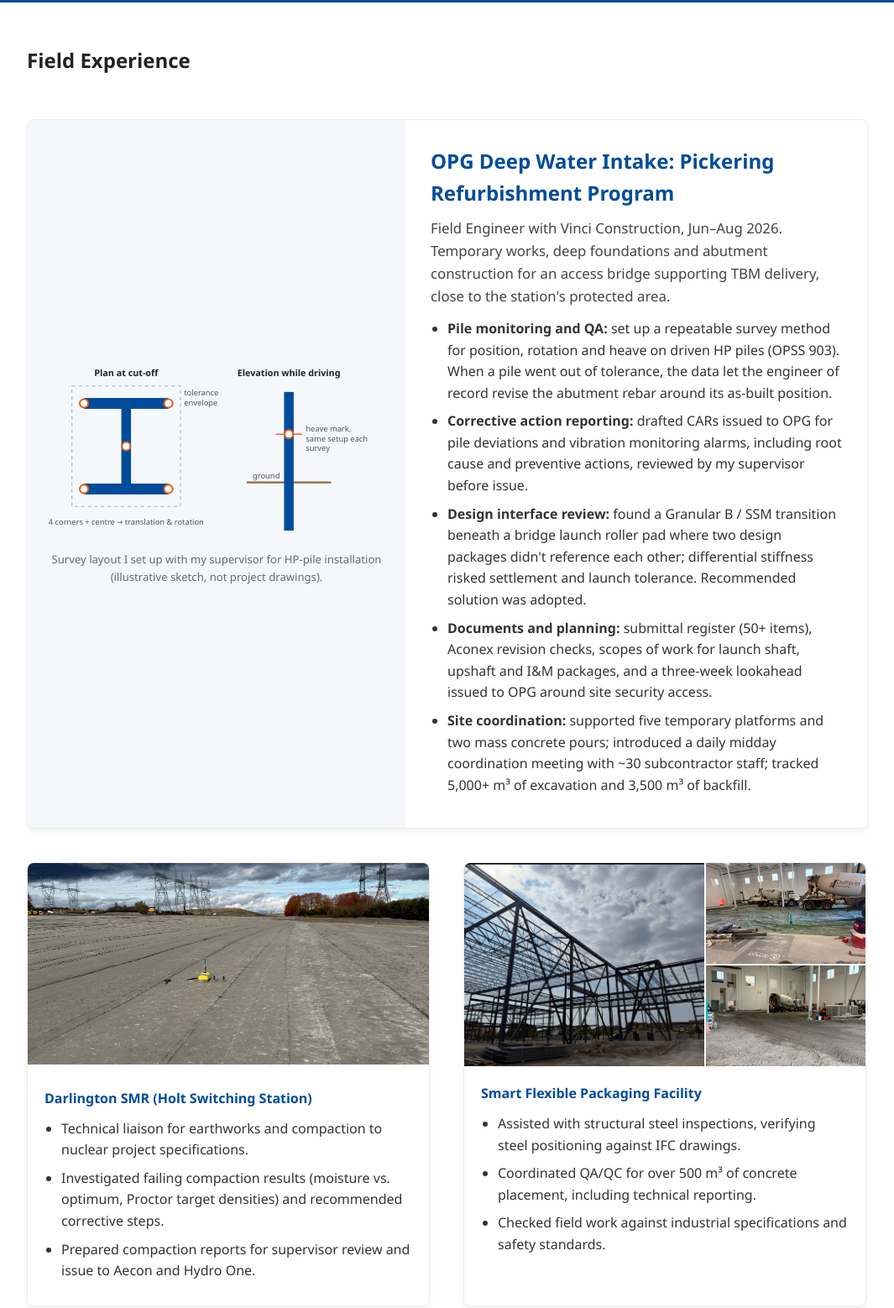
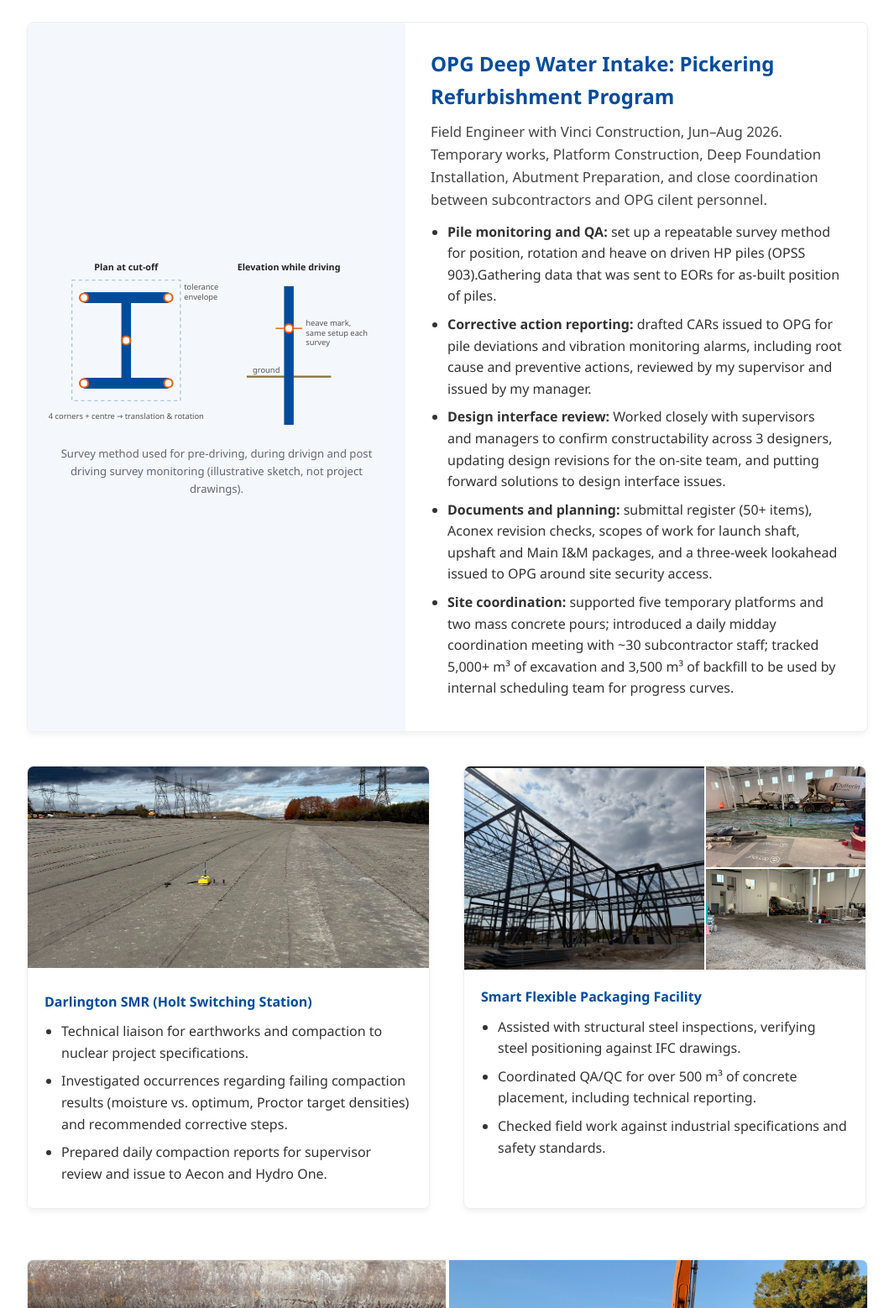
Before and after one commit to anthonyvargale/portfolio, a plain HTML site: page index.html in a window 1280 px wide. Shown: the part 596-2154 px from the top of the page at 84% size, without its empty margins (108-1173 px from the left). Drawn offline with Linux system fonts and the light colour scheme.

Commit message:
Update index.html

```diff
--- a/index.html
+++ b/index.html
@@ -4,7 +4,7 @@
     <meta charset="UTF-8">
     <meta name="viewport" content="width=device-width, initial-scale=1.0">
     <title>Anthony Le | Structural Engineering Portfolio</title>
-    <meta name="description" content="Anthony Le, final-year structural engineering student at Toronto Metropolitan University. Field engineering on OPG nuclear program projects, structural analysis and design.">
+    <meta name="description" content="Anthony Le, final-year structural engineering student at Toronto Metropolitan University.">
     <link rel="stylesheet" href="style.css">
 </head>
 <body>
@@ -15,7 +15,6 @@
             <ul>
                 <li><a href="#projects">Field Experience</a></li>
                 <li><a href="#academic">Design Projects</a></li>
-                <li><a href="#calc">Sample Calc</a></li>
                 <li><a href="#skills">Skills</a></li>
                 <li><a href="#contact">Contact</a></li>
                 <li><a href="resume.html">Resume</a></li>
@@ -27,12 +26,11 @@
         <div class="container">
             <h1>Anthony Le</h1>
             <p class="subtitle">Structural Engineering Student | Field Engineering &amp; QA/QC</p>
-            <p class="mission">Final-year structural engineering student at Toronto Metropolitan University, with two co-op terms on projects in OPG's nuclear program: the Pickering refurbishment's Deep Water Intake and the Darlington SMR switching station.</p>
+            <p class="mission">Final-year structural engineering student at Toronto Metropolitan University.</p>
             <div class="hero-buttons">
                 <a href="#projects" class="btn-primary">View Field Experience</a>
                 <a href="#skills" class="btn-primary">View Technical Skills</a>
                 <a href="#academic" class="btn-primary">View Projects</a>
-                <a href="#calc" class="btn-primary">Sample Calculation</a>
                 <a href="#contact" class="btn-primary">Contact</a>
                 <a href="resume.html" class="btn-primary">Resume</a>
             </div>
@@ -77,18 +75,18 @@
                                     <text x="428" y="148" class="d-small">survey</text>
                                     <text x="340" y="194" class="d-small">ground</text>
                                 </svg>
-                                <figcaption>Survey layout I set up with my supervisor for HP-pile installation (illustrative sketch, not project drawings).</figcaption>
+                                <figcaption> Survey method used for pre-driving, during drivign and post driving survey monitoring (illustrative sketch, not project drawings).</figcaption>
                             </figure>
                         </div>
                         <div class="project-info">
                             <h4>OPG Deep Water Intake: Pickering Refurbishment Program</h4>
-                            <p class="lead">Field Engineer with Vinci Construction, Jun–Aug 2026. Temporary works, deep foundations and abutment construction for an access bridge supporting TBM delivery, close to the station's protected area.</p>
+                            <p class="lead">Field Engineer with Vinci Construction, Jun–Aug 2026. Temporary works, Platform Construction, Deep Foundation Installation, Abutment Preparation, and close coordination between subcontractors and OPG cilent personnel. </p>
                             <ul class="bullets">
-                                <li><strong>Pile monitoring and QA:</strong> set up a repeatable survey method for position, rotation and heave on driven HP piles (OPSS 903). When a pile went out of tolerance, the data let the engineer of record revise the abutment rebar around its as-built position.</li>
-                                <li><strong>Corrective action reporting:</strong> drafted CARs issued to OPG for pile deviations and vibration monitoring alarms, including root cause and preventive actions, reviewed by my supervisor before issue.</li>
-                                <li><strong>Design interface review:</strong> found a Granular B / SSM transition beneath a bridge launch roller pad where two design packages didn't reference each other; differential stiffness risked settlement and launch tolerance. Recommended solution was adopted.</li>
-                                <li><strong>Documents and planning:</strong> submittal register (50+ items), Aconex revision checks, scopes of work for launch shaft, upshaft and I&amp;M packages, and a three-week lookahead issued to OPG around site security access.</li>
-                                <li><strong>Site coordination:</strong> supported five temporary platforms and two mass concrete pours; introduced a daily midday coordination meeting with ~30 subcontractor staff; tracked 5,000+ m³ of excavation and 3,500 m³ of backfill.</li>
+                                <li><strong>Pile monitoring and QA:</strong> set up a repeatable survey method for position, rotation and heave on driven HP piles (OPSS 903).Gathering data that was sent to EORs for as-built position of piles.</li>
+                                <li><strong>Corrective action reporting:</strong> drafted CARs issued to OPG for pile deviations and vibration monitoring alarms, including root cause and preventive actions, reviewed by my supervisor and issued by my manager.</li>
+                                <li><strong>Design interface review:</strong> Worked closely with supervisors and managers to confirm constructability across 3 designers, updating design revisions for the on-site team, and putting forward solutions to design interface issues. </li>
+                                <li><strong>Documents and planning:</strong> submittal register (50+ items), Aconex revision checks, scopes of work for launch shaft, upshaft and Main I&M packages, and a three-week lookahead issued to OPG around site security access.</li>
+                                <li><strong>Site coordination:</strong> supported five temporary platforms and two mass concrete pours; introduced a daily midday coordination meeting with ~30 subcontractor staff; tracked 5,000+ m³ of excavation and 3,500 m³ of backfill to be used by internal scheduling team for progress curves.</li>
                             </ul>
                         </div>
                     </div>
@@ -103,8 +101,8 @@
                         <h4>Darlington SMR (Holt Switching Station)</h4>
                         <ul class="bullets">
                             <li>Technical liaison for earthworks and compaction to nuclear project specifications.</li>
-                            <li>Investigated failing compaction results (moisture vs. optimum, Proctor target densities) and recommended corrective steps.</li>
-                            <li>Prepared compaction reports for supervisor review and issue to Aecon and Hydro One.</li>
+                            <li>Investigated occurrences regarding failing compaction results (moisture vs. optimum, Proctor target densities) and recommended corrective steps.</li>
+                            <li>Prepared daily compaction reports for supervisor review and issue to Aecon and Hydro One.</li>
                         </ul>
                     </div>
                 </div>
```
